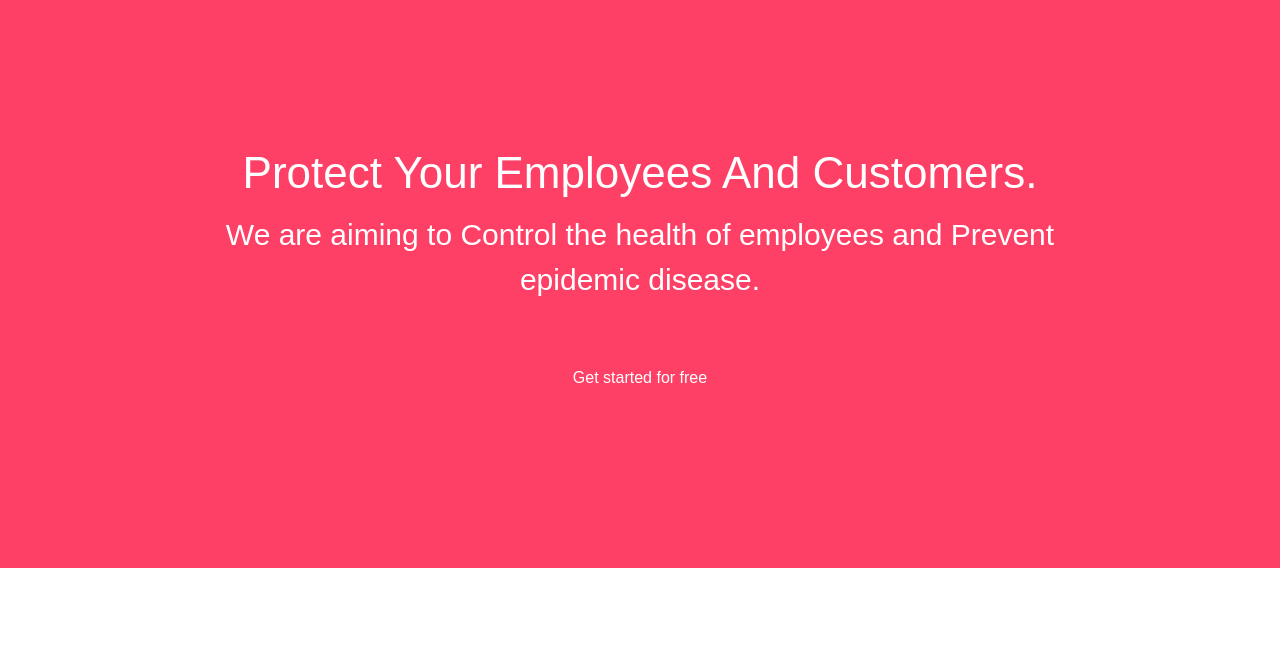
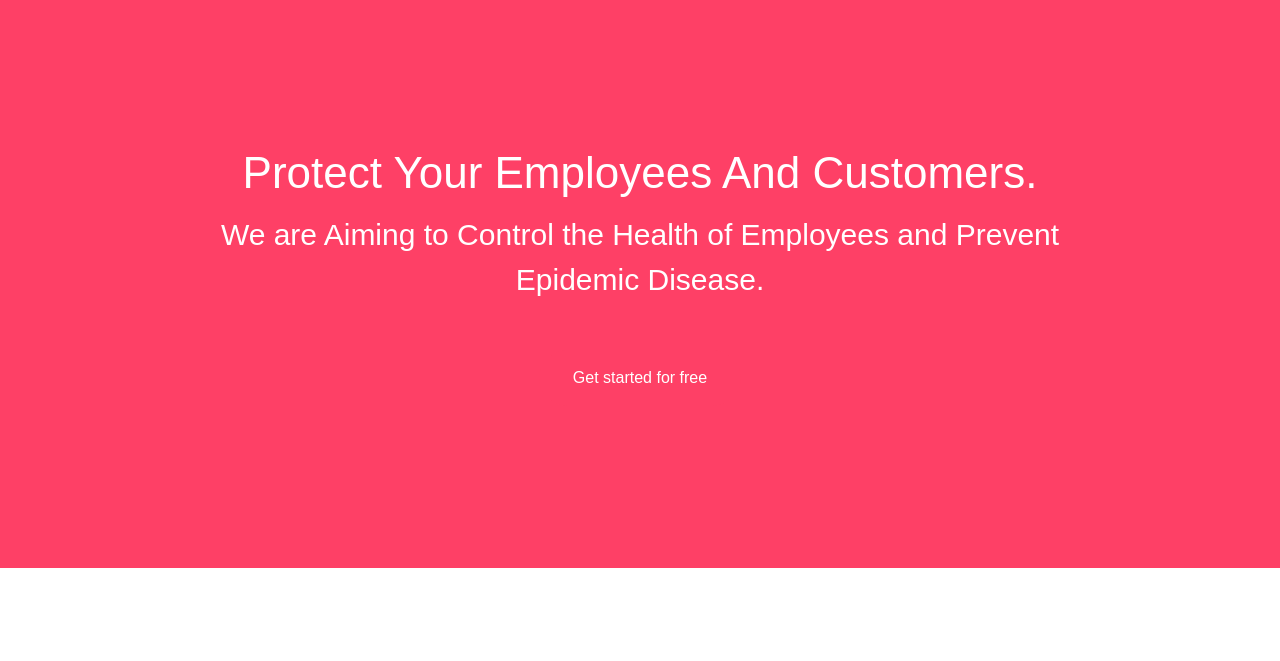
Before and after one commit to kemgur/HealthChecker, a website: page public/index.html in a window 1280 px wide. Shown: the part 103-764 px from the top of the page. Drawn offline with nearby package versions, Linux system fonts and the light colour scheme.

Commit message:
update 2

```diff
--- a/public/index.html
+++ b/public/index.html
@@ -60,7 +60,7 @@
   <div class="col-md-12">
     <div class="banner-con text-center">
       <p class="first-title">Protect Your Employees And Customers.</p>
-      <p class="banner-text">We are aiming to Control the health of employees and Prevent epidemic disease.</p>
+      <p class="banner-text">We are Aiming to Control the Health of Employees and Prevent Epidemic Disease.</p>
       <a href="#RegisterModal"  data-toggle="modal" class="banner-btn">Get started for free</a>
        <br><br><br><br>
       </div>
```
